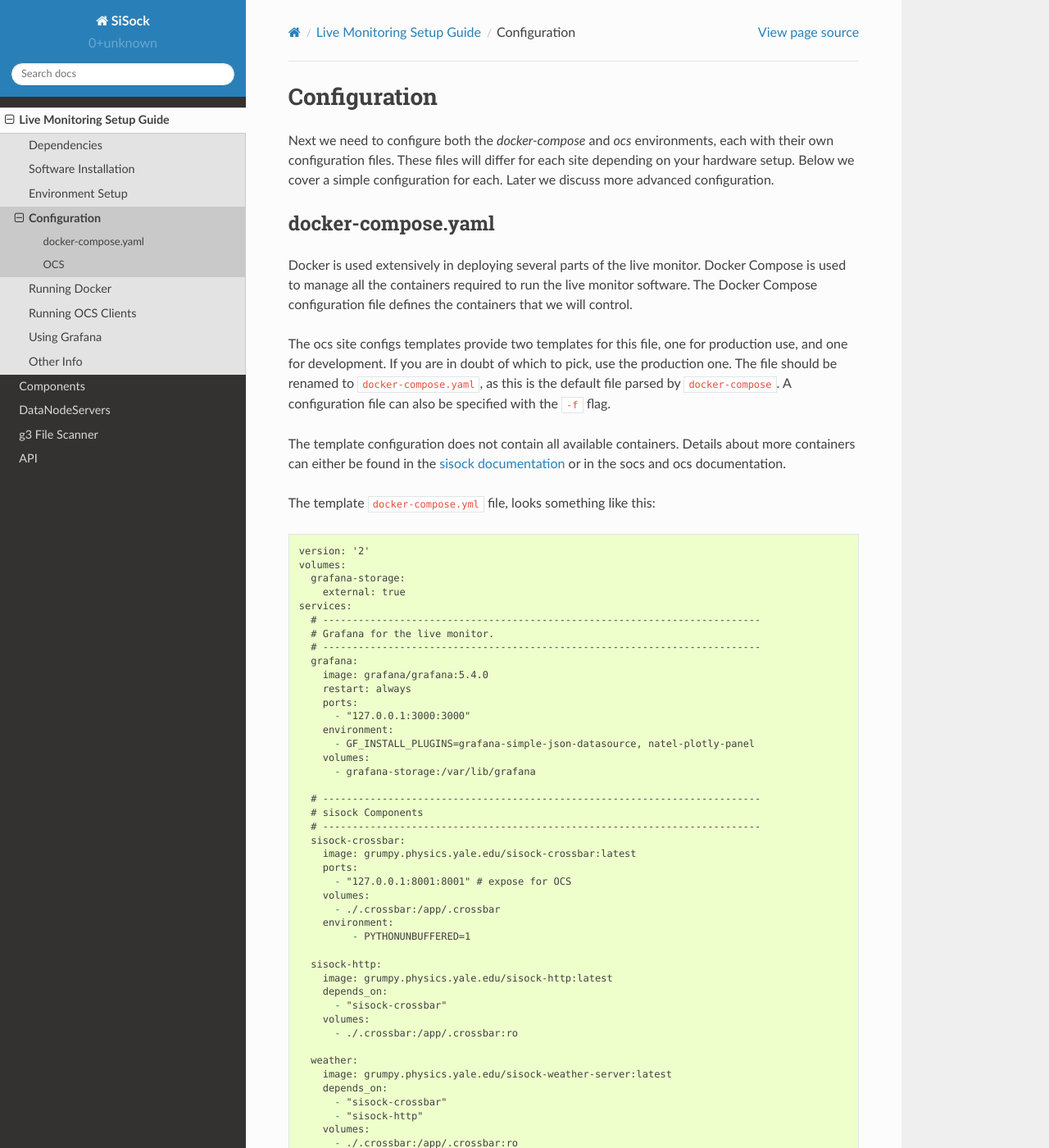
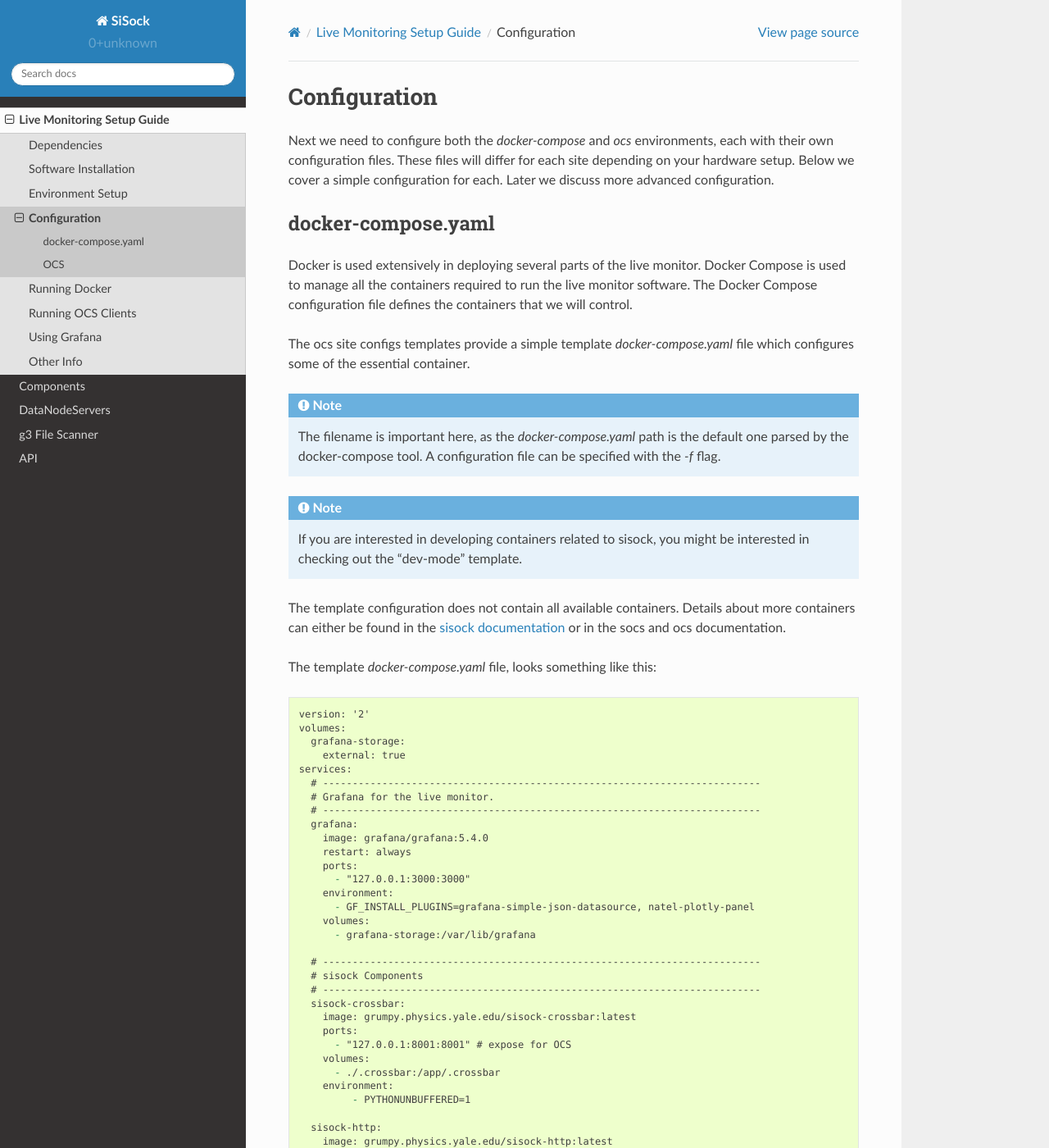
Before and after one commit to simonsobs/sisock, a Sphinx documentation site: the page built from docs/source/live_monitor/configuration.rst, in a window 1280 px wide and 1400 px high. Shown: the whole window at 82% size. Built offline with Sphinx 7.4.7 and the Read the Docs theme 2.0.0, drawn with Linux system fonts in a browser that asks for light colours; some of the changed text lies outside the part shown.

Commit message:
Update documentation with changes from template updates
[1] implements some changes to the default templates provided in the
ocs-site-configs repository. This update reflects those changes in the sisock
README and sphinx documentation.

[1] https://github.com/simonsobs/ocs-site-configs/commit/69dc67ccf4d849499ac0f8293fa02a86af607bec

```diff
--- a/docs/source/live_monitor/configuration.rst
+++ b/docs/source/live_monitor/configuration.rst
@@ -16,12 +16,18 @@ Docker Compose is used to manage all the containers required to run the live
 monitor software. The Docker Compose configuration file defines the containers
 that we will control.
 
-The ocs site configs templates provide two templates for
-this file, one for production use, and one for development. If you are in doubt
-of which to pick, use the production one. The file should be renamed to
-``docker-compose.yaml``, as this is the default file parsed by
-``docker-compose``. A configuration file can also be specified with the ``-f``
-flag.
+The ocs site configs templates provide a simple template
+`docker-compose.yaml` file which configures some of the essential container.
+
+.. note::
+    The filename is important here, as the `docker-compose.yaml` path is the
+    default one parsed by the docker-compose tool. A configuration file can be
+    specified with the `-f` flag.
+
+.. note::
+    If you are interested in developing containers related to sisock, you might
+    be interested in checking out the "dev-mode" template.
+
 
 The template configuration does not contain all available containers.  Details
 about more containers can either be found in the `sisock documentation`_ or in
@@ -29,7 +35,7 @@ the socs and ocs documentation.
 
 .. _`sisock documentation`: https://grumpy.physics.yale.edu/docs/sisock/
 
-The template ``docker-compose.yml`` file, looks something like this::
+The template `docker-compose.yaml` file, looks something like this::
 
     version: '2'
     volumes:
@@ -105,16 +111,17 @@ The template ``docker-compose.yml`` file, looks something like this::
         hostname: ocs-docker
         user: "9000"
         volumes:
-          - /home/so_user/git/ocs-site-configs/yale/prod/:/config:ro
+          - ${OCS_CONFIG_DIR}:/config:ro
           - "/data:/data"
         depends_on:
           - "sisock-crossbar"
 
-.. note::
+
+.. warning::
 
     Bind mounts are a system unique property. This is especially true for ones
-    which use absolute paths, for instance the volumes defined for the OCS Agent
-    containers. These will need to be updated for your system.
+    which use absolute paths. If they exist in any reference configuration
+    file, they will need to be updated for your system.
 
 Understanding what is going on in this configuration file is key to getting a
 system that is working smoothly. The Docker Compose reference_ explains the
@@ -172,12 +179,19 @@ means Docker Compose will wait for the listed containers to start before
 starting this container. This does not mean the services will be ready, but the
 container will be started.
 
+.. note::
+    Environment variables can be used within a docker-compose configuration
+    file. This is done for the `OCS_CONFIG_DIR` mount for the OCS agents in the
+    default template.  For more information see the `docker compose
+    documentation`_.
+
 For more details on configurations for individual containers, see the service
 documentation pages, for instance in the `sisock documentation`_ or in the
 respective ocs agent pages.
 
 .. _reference: https://docs.docker.com/compose/compose-file/compose-file-v2/
 .. _sisock: https://github.com/simonsobs/sisock
+.. _`docker compose documentation`: https://docs.docker.com/compose/environment-variables/
 
 OCS
 ---
--- a/docs/source/live_monitor/setup.rst
+++ b/docs/source/live_monitor/setup.rst
@@ -25,11 +25,11 @@ TLS Certificate Generation
 The crossbar server can handle secure connections using TLS certificates. The
 live monitor uses this secure connection capability, and as a result we need to
 generate a set of self-signed TLS certificates. To do this we just need to run
-the ``setup-tls.sh`` script. Simply enter your new directory and run it (swap
+the ``setup_tls.py`` script. Simply enter your new directory and run it (swap
 ``yale`` for your institution)::
 
     $ cd yale/
-    $ ./setup-tls.sh
+    $ ./setup_tls.py
 
 This will generate the required certificates and put them in a directory called
 ``.crossbar/`` (which already existed in the copied template directory).
```
Also changed, not shown: other parts of docs/source/live_monitor/configuration.rst (+1 -1 lines), README.md (+2 -2 lines).
